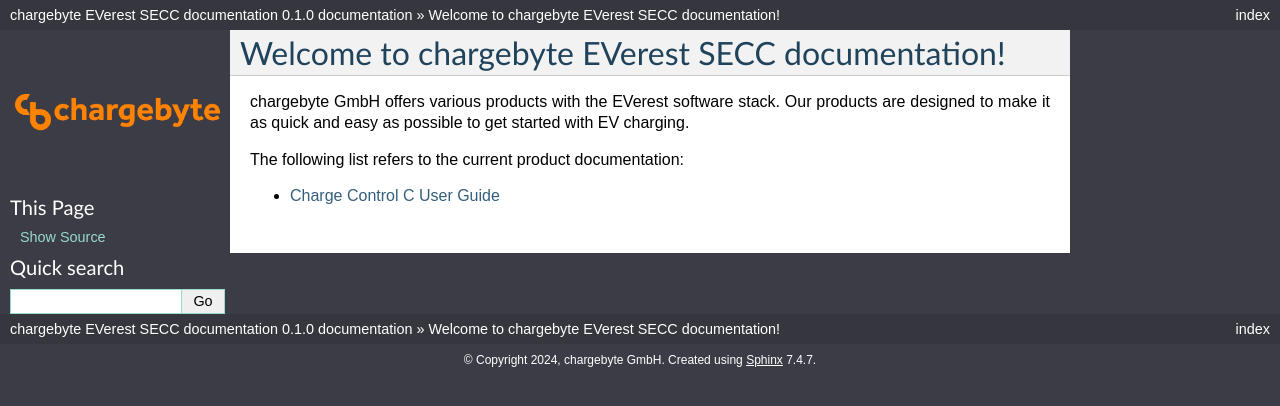
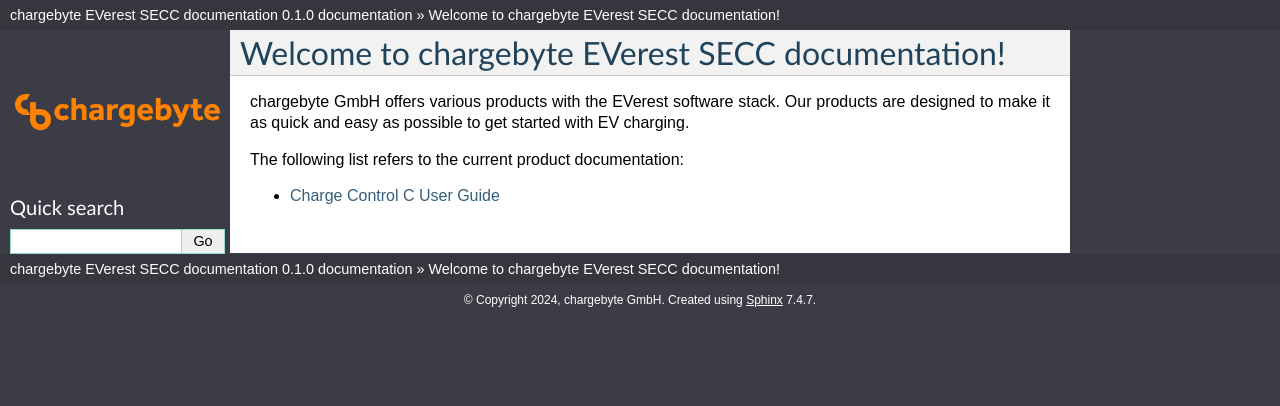
Before and after one commit to chargebyte/chargebyte-docs, a Sphinx documentation site: the page built from docs/source/index.rst, in a window 1280 px wide. Shown: the top 406 px of the page. Built offline with Sphinx 7.4.7, drawn with Linux system fonts in a browser that asks for light colours.

Commit message:
The index link located in the right upper and lower corner of the page points to a genindex.html generated by Sphinx. This index file is empty. We don't need this link on the main index project because the page is only an overview. Furthermore, we don't need the "Show source" link. This only shows the raw data of the currently shown page. (refs EVEREST-380)
Signed-off-by: Martin Lukas <martin.lukas@chargebyte.com>

```diff
--- a/docs/source/conf.py
+++ b/docs/source/conf.py
@@ -20,7 +20,6 @@
 exclude_patterns = []
 
 
-
 # -- Options for HTML output -------------------------------------------------
 # https://www.sphinx-doc.org/en/master/usage/configuration.html#options-for-html-output
 
@@ -30,3 +29,5 @@
 html_css_files = [
     'css/cb_theme.css',
 ]
+html_show_sourcelink = False
+html_use_index = False
```
